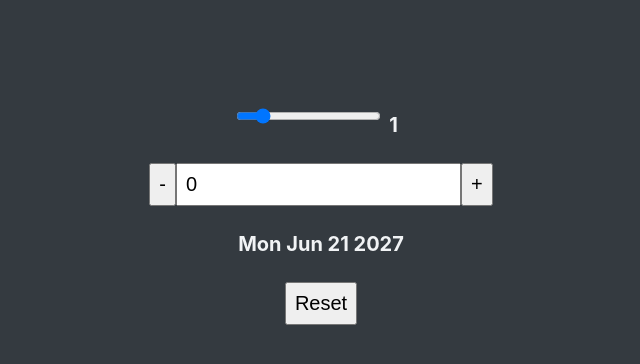
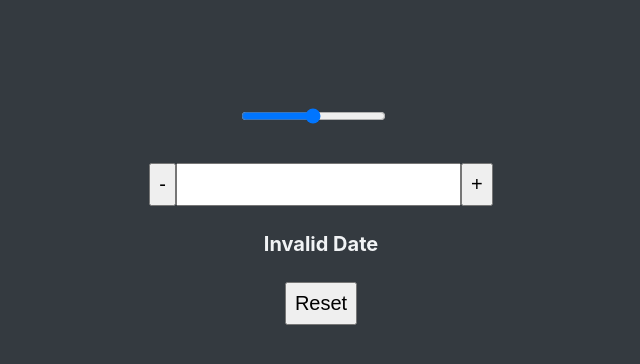
Before and after one commit to MRNSJ26/React-Quizz-App, a React (Create React App) app: page / in a window 1280 px wide. Shown: the top 364 px of the page, without its empty margins (319-959 px from the left). Built offline with nearby package versions, Linux system fonts and the light colour scheme; the HTML template or start-up script is replaced by a standard one.

Commit message:
learning about the useReducer

```diff
--- a/src/DateCounter.js
+++ b/src/DateCounter.js
@@ -1,4 +1,4 @@
-import { useReducer, useState } from "react";
+import { useReducer } from "react";
 
 function reducer(state, action) {
   if (action.type === "inc") return state + 1;
@@ -8,8 +8,10 @@ function reducer(state, action) {
 
 function DateCounter() {
   // const [count, setCount] = useState(0);
-  const [count, dispatch] = useReducer(reducer, 0);
-  const [step, setStep] = useState(1);
+  // const [step, setStep] = useState(1);
+  const initialState = { count: 0, step: 1 };
+  const [state, dispatch] = useReducer(reducer, 0);
+  const { count, step } = state;
 
   // This mutates the date object.
   const date = new Date("june 21 2027");
@@ -35,12 +37,12 @@ function DateCounter() {
   };
 
   const defineStep = function (e) {
-    setStep(Number(e.target.value));
+    // setStep(Number(e.target.value));
   };
 
   const reset = function () {
     // setCount(0);
-    setStep(1);
+    // setStep(1);
   };
 
   return (
```
